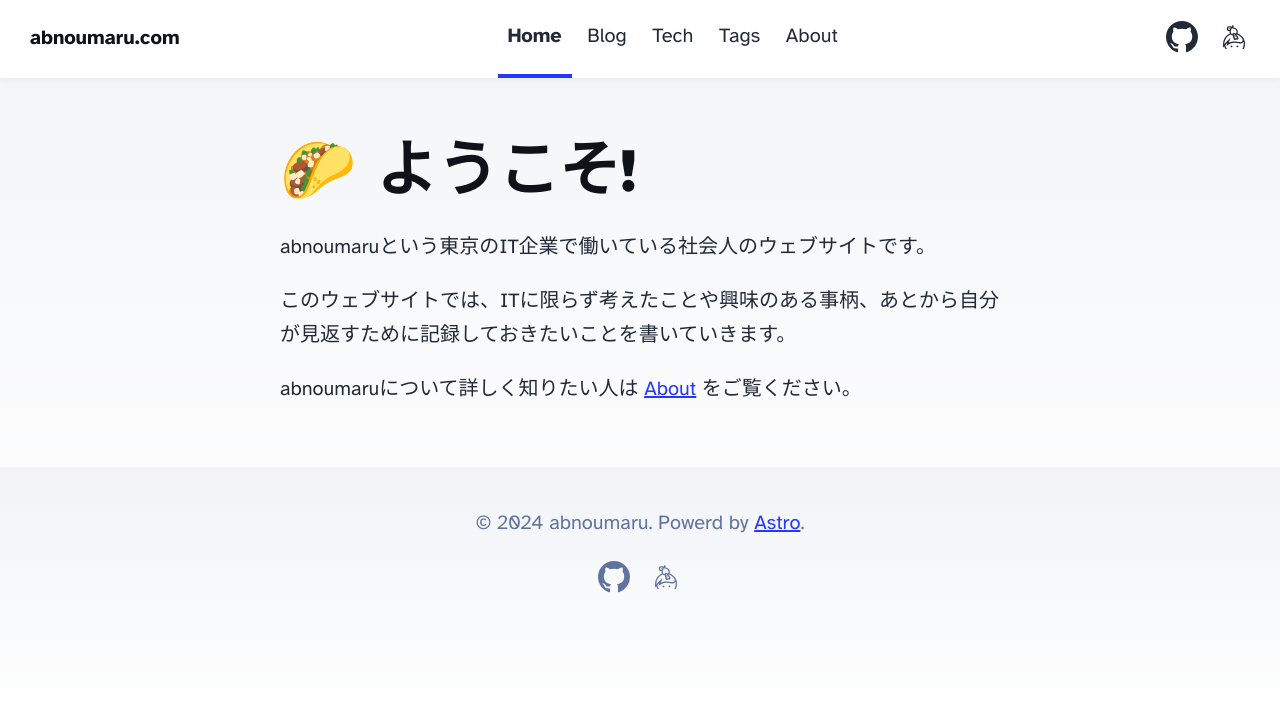
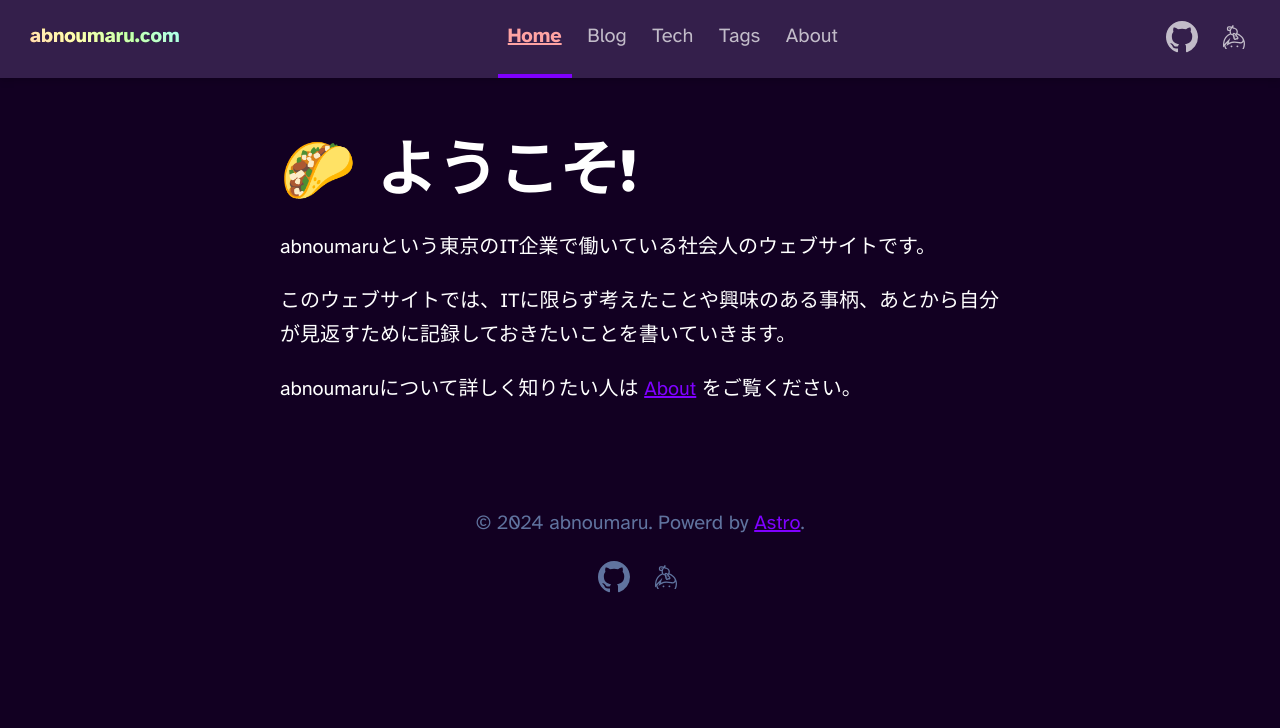
Before and after one commit to abnoumaru/abnoumaru.com, an Astro site: page / in a window 1280 px wide. Built offline with nearby package versions, Linux system fonts and the light colour scheme; Astro itself is replaced by a stand-in of ours.

Commit message:
:lipstick: Change to a super cool style

```diff
--- a/src/components/Header.astro
+++ b/src/components/Header.astro
@@ -1,6 +1,7 @@
 ---
 import HeaderLink from './HeaderLink.astro';
 import { SITE_TITLE } from '../consts';
+import '../styles/header.css';
 ---
 
 <header>
@@ -29,44 +30,3 @@
 		</div>
 	</nav>
 </header>
-<style>
-	header {
-		margin: 0;
-		padding: 0 1em;
-		background: white;
-		box-shadow: 0 2px 8px rgba(var(--black), 5%);
-	}
-	h2 {
-		margin: 0;
-		font-size: 1em;
-	}
-
-	h2 a,
-	h2 a.active {
-		text-decoration: none;
-	}
-	nav {
-		display: flex;
-		align-items: center;
-		justify-content: space-between;
-	}
-	nav a {
-		padding: 1em 0.5em;
-		color: var(--black);
-		border-bottom: 4px solid transparent;
-		text-decoration: none;
-	}
-	nav a.active {
-		text-decoration: none;
-		border-bottom-color: var(--accent);
-	}
-	.social-links,
-	.social-links a {
-		display: flex;
-	}
-	@media (max-width: 720px) {
-		.social-links {
-			display: none;
-		}
-	}
-</style>
--- a/src/styles/global.css
+++ b/src/styles/global.css
@@ -5,13 +5,15 @@
  */
 
 :root {
-	--accent: #2337ff;
-	--accent-dark: #000d8a;
+	--accent: #7f00ff;
+    --accent-orange: #ff7f00;
+    --accent-cyan: #00ffef;
+    --background-dark-purple: #120022;
     --black: 15, 18, 25;
     --gray: 96, 115, 159;
-	--gray-light: 229, 233, 240;
-	--gray-dark: 34, 41, 57;
-	--gray-gradient: rgba(var(--gray-light), 50%), #fff;
+    --gray-light: 40, 40, 60;
+    --gray-dark: 255, 255, 255;
+    --gray-gradient: linear-gradient(180deg, rgba(18, 0, 34, 0.85), #120022), linear-gradient(rgba(var(--gray-light), 50%), #120022);
     --box-shadow: 0 2px 6px rgba(var(--gray), 25%), 0 8px 24px rgba(var(--gray), 33%),
         0 16px 32px rgba(var(--gray), 33%);
 }
@@ -34,7 +36,7 @@
     margin: 0;
     padding: 0;
     text-align: left;
-	background: linear-gradient(var(--gray-gradient)) no-repeat;
+    background: var(--background-dark-purple) no-repeat;
     background-size: 100% 600px;
     word-wrap: break-word;
     overflow-wrap: break-word;
@@ -55,7 +57,7 @@
 h5,
 h6 {
 	margin: 0 0 0.5rem 0;
-	color: rgb(var(--black));
+	color: rgb(var(--gray-dark));
 	line-height: 1.2;
 }
 h1 {
@@ -79,9 +81,10 @@
 }
 a {
 	color: var(--accent);
+	transition: color 0.3s ease;
 }
 a:hover {
-	color: var(--accent);
+	color: var(--accent-orange);
 }
 p {
 	margin-bottom: 1em;
@@ -107,7 +110,7 @@
 code {
     padding: 2px 5px;
     background-color: rgb(var(--gray-light));
-	border-radius: 2px;
+    color: var(--accent-cyan);
 }
 pre {
 	padding: 1.5em;
@@ -121,6 +124,7 @@
     padding: 0 0 0 20px;
     margin: 0px;
     font-size: 1.333em;
+    color: var(--accent-cyan);
 }
 hr {
     border: none;
@@ -134,7 +138,6 @@
 		padding: 1em;
 	}
 }
-
 .sr-only {
 	border: 0;
 	padding: 0;
--- /dev/null
+++ b/src/styles/header.css
@@ -0,0 +1,71 @@
+header {
+    margin: 0;
+    padding: 0 1em;
+    background: #341f4b;
+    box-shadow: 0 2px 8px rgba(0, 0, 0, 0.2);
+}
+h2 {
+    margin: 0;
+    font-size: 1em;
+    color: #ffffff;
+}
+h2 a,
+h2 a.active {
+    background: linear-gradient(45deg, #ff0000, #ff7300, #fffb00, #48ff00, #00ffd5, #002bff, #7a00ff, #ff00ab, #ff0000);
+    -webkit-background-clip: text;
+    background-clip: text;
+    color: transparent;
+    display: inline-block;
+    text-decoration: none;
+    background-size: 200% 200%;
+    animation: rainbow-text-animation 5s linear infinite;
+}
+@keyframes rainbow-text-animation {
+    0% {background-position: 0% 50%;}
+    50% {background-position: 100% 50%;}
+    100% {background-position: 0% 50%;}
+}
+nav {
+    display: flex;
+    align-items: center;
+    justify-content: space-between;
+}
+nav a {
+    padding: 1em 0.5em;
+    color: rgba(255, 255, 255, 0.7);
+    border-bottom: 4px solid transparent;
+    text-decoration: none;
+}
+nav a:hover {
+    color: rgba(255, 255, 255, 1);
+    border-bottom-color: var(--accent);
+}
+nav a.active {
+    text-decoration: none;
+    border-bottom-color: var(--accent);
+}
+.internal-links a[href="/"]:hover, .internal-links a[href="/"].active {
+    color: #ffa3a3;
+}
+.internal-links a[href="/blog"]:hover, .internal-links a[href="/blog"].active {
+    color: #ffcb93;
+}
+.internal-links a[href="/tech"]:hover, .internal-links a[href="/tech"].active {
+    color: #a8ff93;
+}
+.internal-links a[href="/tags"]:hover, .internal-links a[href="/tags"].active {
+    color: #93caff;
+}
+.internal-links a[href="/about"]:hover, .internal-links a[href="/about"].active {
+    color: #d993ff;
+}
+.social-links,
+.social-links a {
+    display: flex;
+    color: rgba(255, 255, 255, 0.7);
+}
+@media (max-width: 720px) {
+    .social-links {
+        display: none;
+    }
+}
--- a/src/styles/tags.css
+++ b/src/styles/tags.css
@@ -1,7 +1,3 @@
-main {
-    width: 960px;
-}
-
 span a {
     text-decoration: none;
 }
```
Also changed, not shown: src/styles/pagelist.css (+10 -13 lines). Lines whose indentation alone changed are shown as unchanged.
